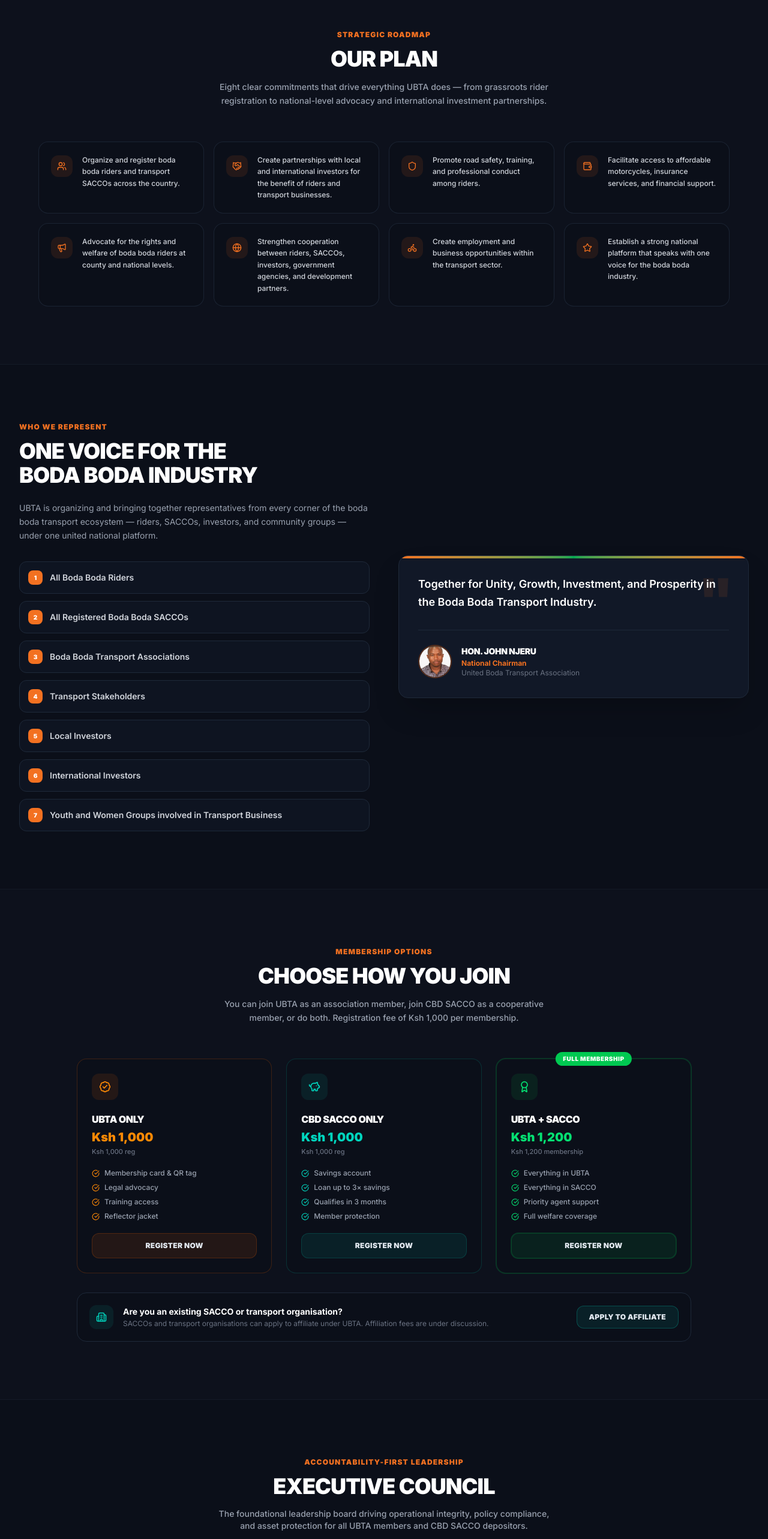
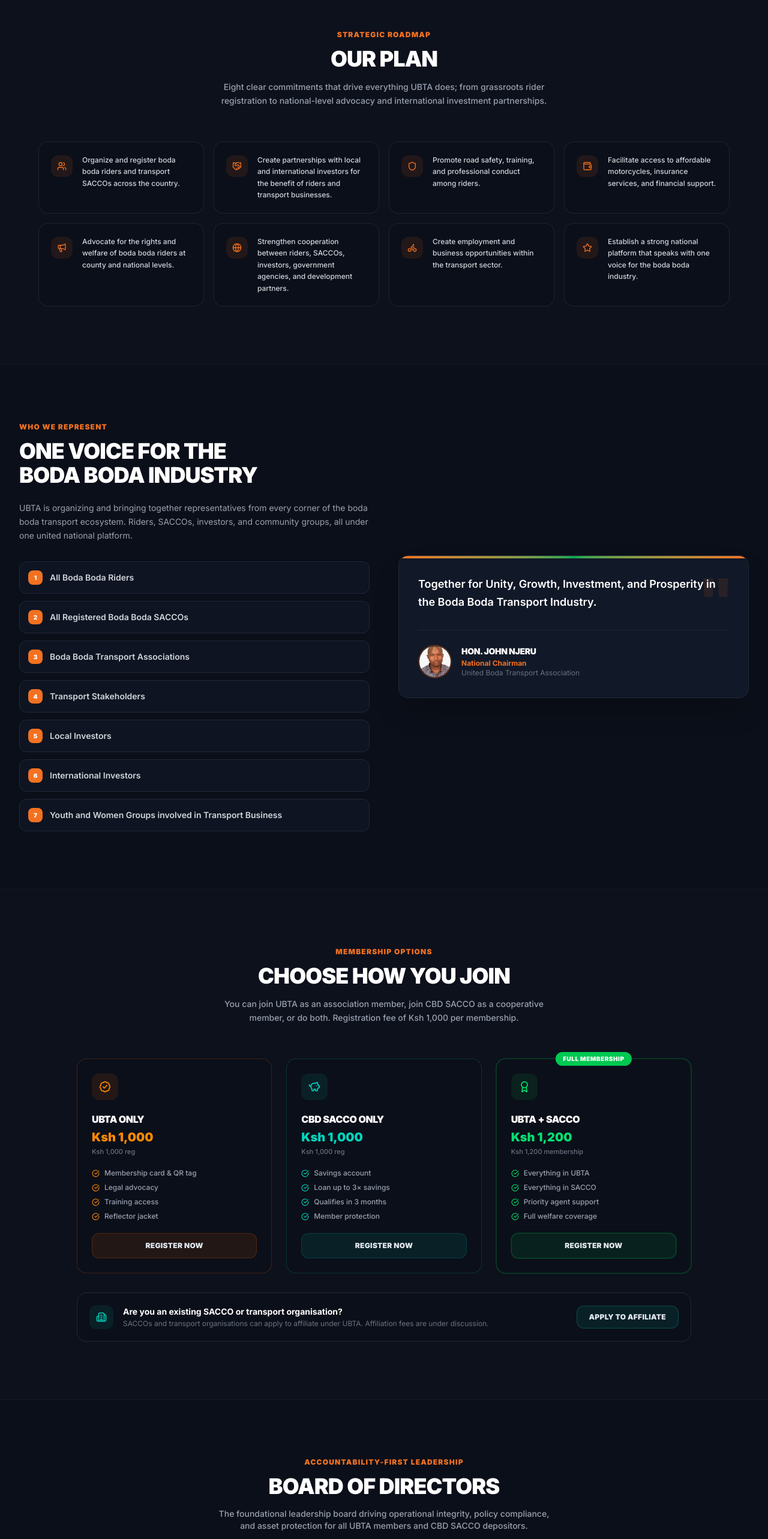
Before and after one commit to Shaaas/UBTA, a Next.js app: page /about in a window 1280 px wide. Shown: the part 1440-4006 px from the top of the page at 60% size. Built offline with nearby package versions, Linux system fonts and the light colour scheme.

Commit message:
fix: the leader photos

```diff
--- a/app/about/page.tsx
+++ b/app/about/page.tsx
@@ -88,6 +88,7 @@
     responsibility:
       "Provides overall strategic leadership for UBTA, represents the association in government and county engagements, and ensures national level vision and policy direction are implemented.",
     image: "/chairman.jpeg",
+    focal: "object-top", // adjust per-photo: object-top | object-center | object-bottom | object-[50%_20%]
   },
   {
     name: "Samuel Ndegwa Mugo",
@@ -95,6 +96,7 @@
     responsibility:
       "Supports the Chairman in leadership and coordination of UBTA operations, oversees internal systems including member registration and documentation processes, and assists in institutional relationships and compliance matters.",
     image: "/deputy.jpeg",
+    focal: "object-top",
   },
   {
     name: "Ruth Wangui Kariuki",
@@ -102,6 +104,7 @@
     responsibility:
       "Manages UBTA administration including official communication, scheduling and coordination of meetings, preparation and safekeeping of official records, documentation of board decisions, and follow up on implementation of resolutions and organizational policies.",
     image: "/secretary.jpeg",
+    focal: "object-top",
   },
   {
     name: "Sharon Mutanu",
@@ -109,6 +112,7 @@
     responsibility:
       "Leads external engagement and growth for UBTA including building partnerships with banks, SACCOs, fleet companies, and investors, developing funding and development opportunities, coordinating proposals, and managing stakeholder relationships.",
     image: "/head.jpeg",
+    focal: "object-top",
   },
   {
     name: "Joel Simiyu Wamasibili",
@@ -116,6 +120,7 @@
     responsibility:
       "Oversight of UBTA financial management including member contributions, tracking of funds, budgeting support, financial reporting, and ensuring proper use and accountability of association resources.",
     image: "/treasurer.jpeg",
+    focal: "object-top",
   },
 
 ];
@@ -324,7 +329,7 @@
               Our Plan
             </h2>
             <p className="text-gray-400 max-w-xl mx-auto text-sm font-medium leading-relaxed">
-              Eight clear commitments that drive everything UBTA does — from grassroots rider registration
+              Eight clear commitments that drive everything UBTA does; from grassroots rider registration
               to national-level advocacy and international investment partnerships.
             </p>
           </div>
@@ -357,7 +362,7 @@
               </h2>
               <p className="text-gray-400 text-sm leading-relaxed mb-8">
                 UBTA is organizing and bringing together representatives from every corner of the
-                boda boda transport ecosystem — riders, SACCOs, investors, and community groups —
+                boda boda transport ecosystem. Riders, SACCOs, investors, and community groups, all
                 under one united national platform.
               </p>
               <div className="space-y-3">
@@ -476,7 +481,7 @@
               Accountability-First Leadership
             </p>
             <h2 className="text-white font-black text-3xl lg:text-4xl uppercase tracking-tight mb-4">
-              Executive Council
+              BOARD OF DIRECTORS
             </h2>
             <p className="text-gray-400 max-w-xl mx-auto text-sm font-medium">
               The foundational leadership board driving operational integrity, policy compliance,
@@ -493,7 +498,7 @@
   <img
     src={member.image}
     alt={member.name}
-    className="w-full h-full object-cover object-top transition-transform duration-500 group-hover:scale-105"
+    className={`w-full h-full object-cover ${member.focal} transition-transform duration-500 group-hover:scale-105`}
   />
   <div className="absolute inset-0 bg-gradient-to-t from-[#111827] via-transparent to-transparent pointer-events-none" />
 </div>
```
